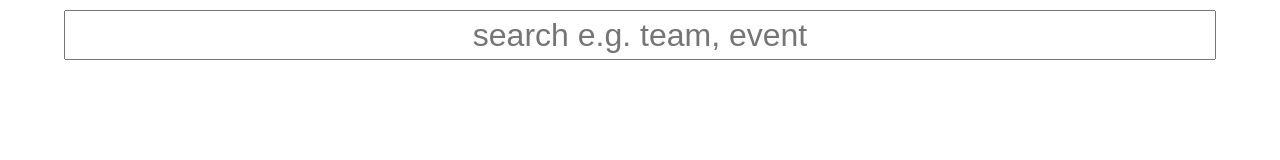
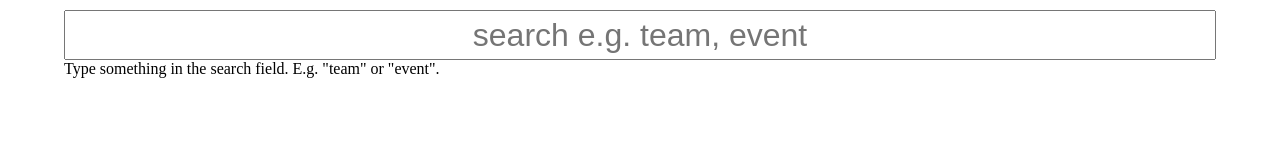
Before and after one commit to horte/giki, a plain HTML site: page index.html in a window 1280 px wide. Drawn offline with nearby package versions, Linux system fonts and the light colour scheme.

Commit message:
Update index.html

```diff
--- a/index.html
+++ b/index.html
@@ -11,7 +11,7 @@
     <input id="search" placeholder="search e.g. team, event">
   </div>
 
-  <div id="content"></div>
+  <div id="content">Type something in the search field. E.g. "team" or "event".</div>
   <div id="results"></div>
 </div>
 <script>
```
